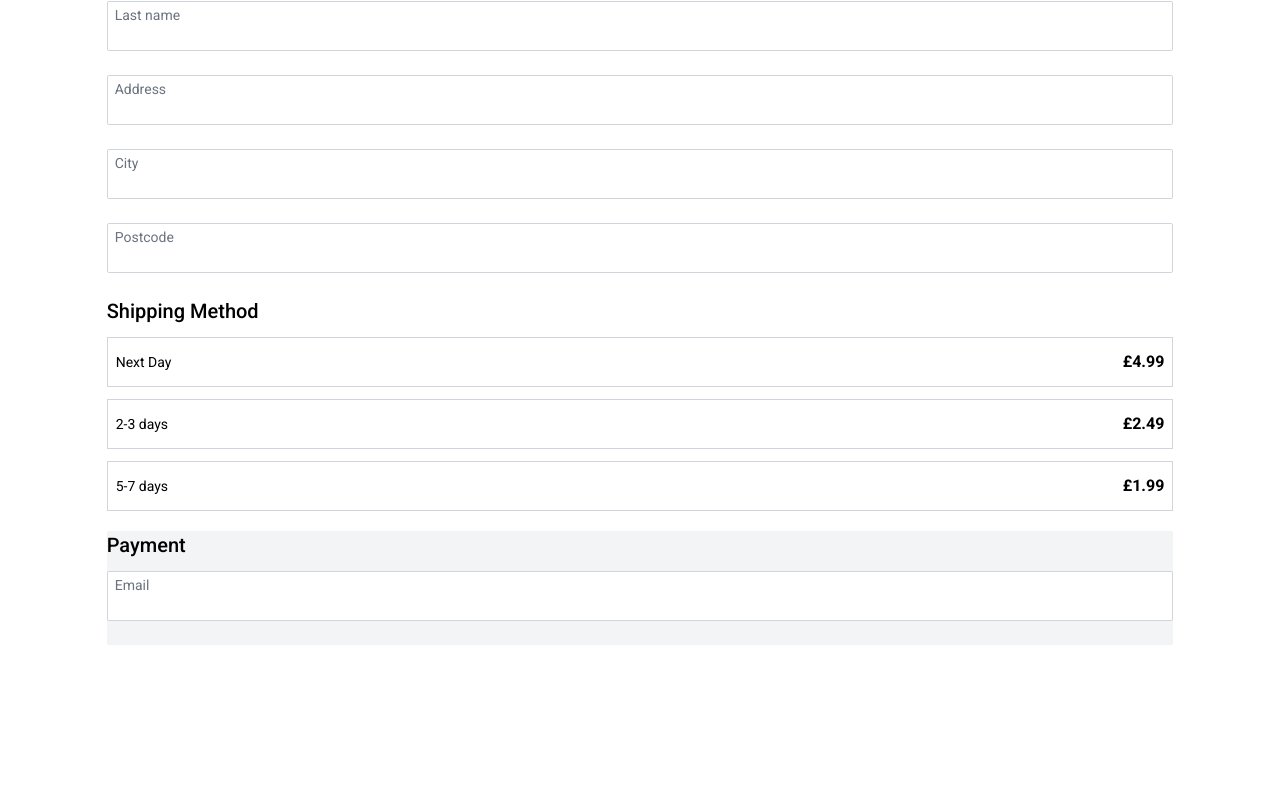
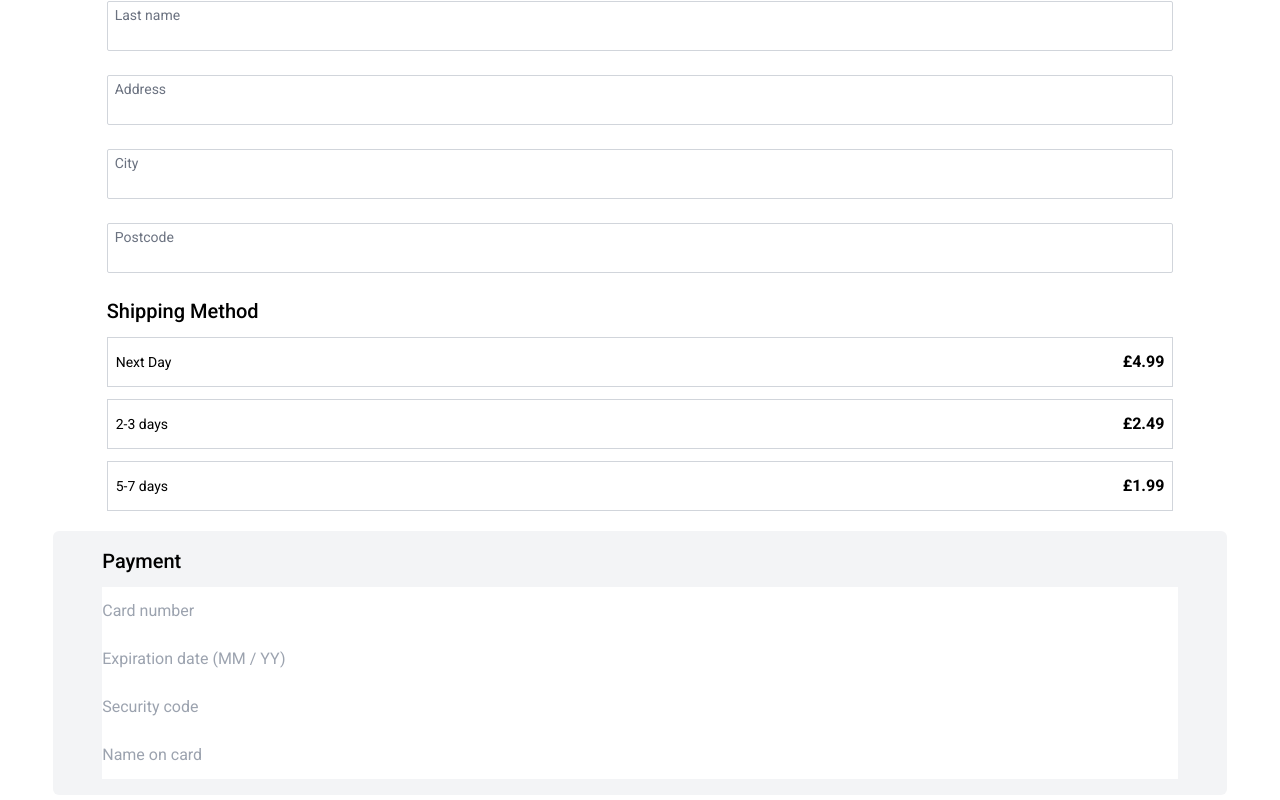
Before and after one commit to nadrojb/ecom-store-react-typescript, a React (Vite) app: page /checkout in a window 1280 px wide. Shown: the part 316-1116 px from the top of the page. Before the commit the page ends 1041 px from the top, so only its background shows below. Built offline with nearby package versions, Linux system fonts and the light colour scheme.

Commit message:
working on form styling

```diff
--- a/src/Pages/Checkout/index.tsx
+++ b/src/Pages/Checkout/index.tsx
@@ -88,54 +88,67 @@ function Checkout() {
                 Postcode
               </label>
             </div>
-            <div>
-            <h2 className="text-xl font-medium" htmlFor="">
+          </form>
+          <div className="w-10/12 mx-auto">
+            <h2 className="text-xl font-medium " htmlFor="">
               Shipping Method
             </h2>
             <button className="flex justify-between items-center border border-gray-300 px-2 py-3 mt-3 cursor-pointer  w-full">
-                <h4 className="text-sm">
-                    Next Day
-                </h4>
-                <h4 className="font-semibold">
-                    £4.99
-                </h4>
+              <h4 className="text-sm">Next Day</h4>
+              <h4 className="font-semibold">£4.99</h4>
             </button>
             <button className="flex justify-between items-center border border-gray-300 px-2 py-3 mt-3 cursor-pointer w-full">
-                <h4 className="text-sm">
-                    2-3 days
-                </h4>
-                <h4 className="font-semibold">
-                    £2.49
-                </h4>
+              <h4 className="text-sm">2-3 days</h4>
+              <h4 className="font-semibold">£2.49</h4>
             </button>
             <button className="flex justify-between items-center border border-gray-300 px-2 py-3 mt-3 cursor-pointer w-full">
-                <h4 className="text-sm">
-                    5-7 days
-                </h4>
-                <h4 className="font-semibold">
-                    £1.99
-                </h4>
+              <h4 className="text-sm">5-7 days</h4>
+              <h4 className="font-semibold">£1.99</h4>
             </button>
           </div>
           <div>
-
-            <div className="mt-5 bg-gray-100 w-full">
-              <h2 className="text-xl font-medium" htmlFor="">
+            <div className="mt-5 bg-gray-100 w-11/12 mx-auto rounded-md">
+              <div className="w-11/12 mx-auto py-4">
+                <h2 className="text-xl font-medium mb-3" htmlFor="">
                   Payment
                 </h2>
+                <label className="hidden" htmlFor="">
+                  Card number
+                </label>
                 <input
-                className="w-full border border-gray-300 rounded-sm pt-5 pb-1 px-2 mt-3"
+                  placeholder="Card number"
                   type="text"
+                  className="w-full py-3"
                 />
-              <label
-                className="relative -top-12 left-2 text-sm text-gray-500"
-                htmlFor=""
-                >
-                Email
+                <div>
+                  <label className="hidden" htmlFor="">
+                    Expiration date
                   </label>
+                  <input
+                    placeholder="Expiration date (MM / YY)"
+                    type="text"
+                    className="w-full py-3"
+                  />
+                  <label className="hidden" htmlFor="">
+                    Security Code
+                  </label>
+                  <input
+                    placeholder="Security code"
+                    type="number"
+                    className="w-full py-3"
+                  />
+                </div>
+                <label className="hidden" htmlFor="">
+                  Name on card
+                </label>
+                <input
+                  placeholder="Name on card"
+                  type="text"
+                  className="w-full py-3"
+                />
               </div>
             </div>
-          </form>
+          </div>
         </div>
         <div className=""></div>
       </section>
```
Lines whose indentation alone changed are shown as unchanged.
